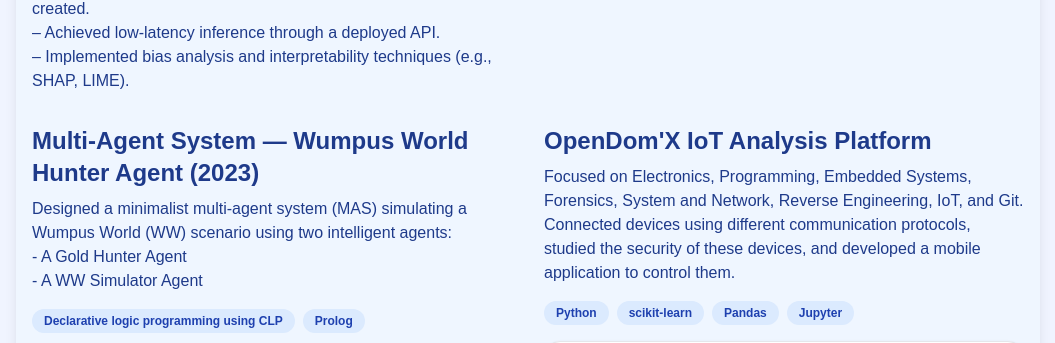
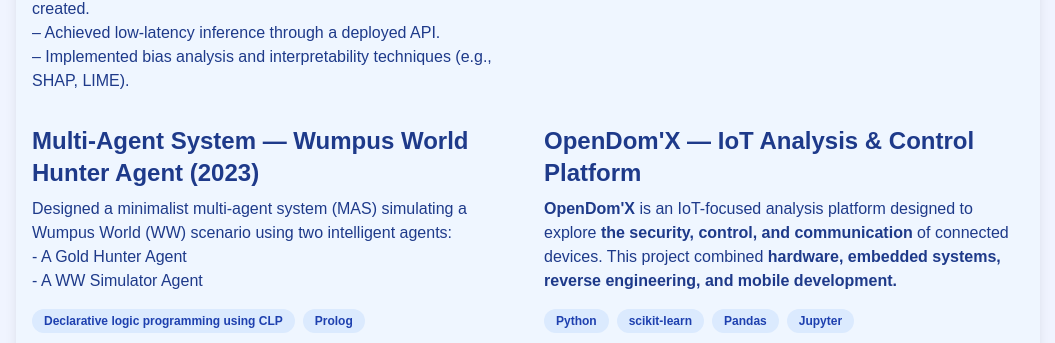
Before and after one commit to domoesiea/portfolio_project, a Next.js app: page / in a window 1280 px wide. Shown: the part 1475-1818 px from the top of the page, without its empty margins (112-1167 px from the left). Built offline with nearby package versions, Linux system fonts and the light colour scheme.

Commit message:
I commit

```diff
--- a/pages/index.tsx
+++ b/pages/index.tsx
@@ -218,12 +218,9 @@ export default function ProjectGallery() {
 
       {/* Projet 6 */}
       <MotionDiv initial={{ opacity: 0, y: 20 }} animate={{ opacity: 1, y: 0 }}>
-        <h1 className="text-2xl font-bold mb-2">OpenDom'X IoT Analysis Platform</h1>
+        <h1 className="text-2xl font-bold mb-2">OpenDom'X — IoT Analysis & Control Platform</h1>
         <p className="text-muted-foreground mb-4">
-        Focused on Electronics, Programming, Embedded Systems, Forensics, System and Network, Reverse Engineering, IoT, and Git.
-
-        Connected devices using different communication protocols, studied the security of these devices, and developed a mobile application to control them.
-        </p>
+        <strong>OpenDom'X </strong>is an IoT-focused analysis platform designed to explore <strong>the security, control, and communication</strong> of connected devices. This project combined <strong>hardware, embedded systems, reverse engineering, and mobile development.</strong></p>
 
         <div className="flex flex-wrap gap-2 mb-4">
           <Badge className="bg-blue-100 text-blue-800">Python</Badge>
```
